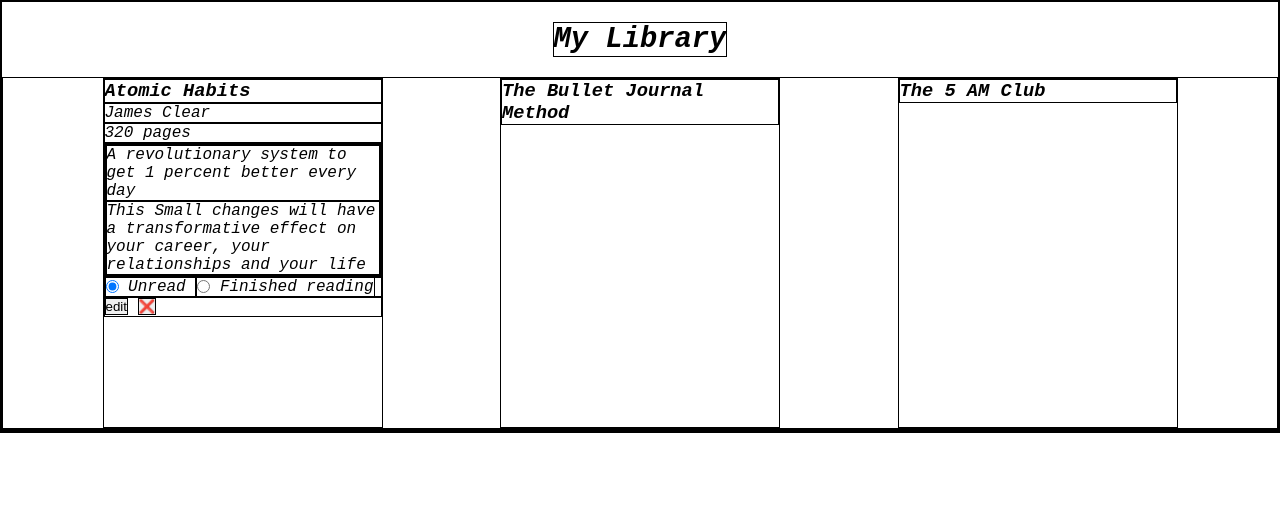
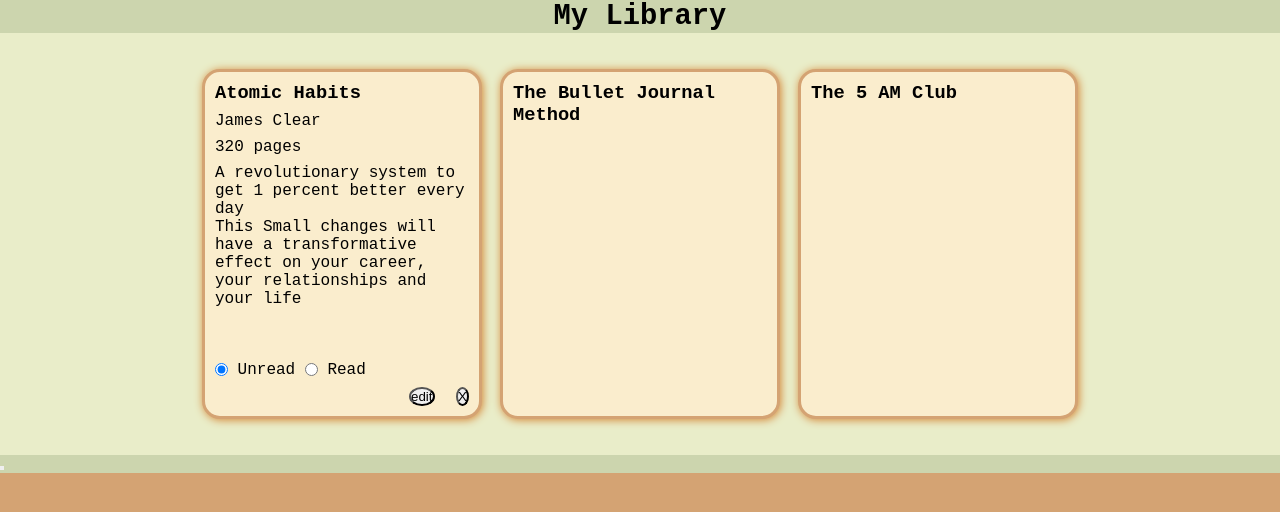
Before and after one commit to RhazzXIX/project-library, a website: page base/index.html in a window 1280 px wide. Drawn offline with Linux system fonts and the light colour scheme.

Commit message:
Set up initial CSS Book Cards structure & Page style

```diff
--- a/base/index.html
+++ b/base/index.html
@@ -16,8 +16,9 @@
         <div class="summary">
           <ul>
             <li>A revolutionary system to get 1 percent better every day</li>
-                 <li>This Small changes will have a transformative effect on your career,
-                     your relationships and your life
+            <li>
+              This Small changes will have a transformative effect on your
+              career, your relationships and your life
             </li>
           </ul>
         </div>
@@ -28,24 +29,25 @@
           </label>
           <label for="read">
             <input type="radio" name="read" id="read" />
-                Finished reading
+            Read
           </label>
         </div>
         <div class="buttons">
-              <button type="button">edit</button>
-              <button type="button">❌</button>
+          <button type="button" id="edit-book">edit</button>
+          <button type="button" id="del-book">X</button>
         </div>
-
       </div>
       <div class="card">
         <h3 class="book-title">The Bullet Journal Method</h3>
+
       </div>
       <div class="card">
         <h3 class="book-title">The 5 AM Club</h3>
       </div>
-
-
     </main>
+    <section id="modify">
+      <button id="addBook" type="button"></button>
+    </section>
     <footer class="main"></footer>
   </body>
 </html>
--- a/base/style.css
+++ b/base/style.css
@@ -2,29 +2,36 @@
   margin: 0;
   padding: 0;
   box-sizing: border-box;
-  border: 1px solid black;
+  /* outline: 1px solid black; */
 }
 
 :root {
   font-size: 16px;
   --baseFonts: "Courier New", Courier, monospace, sans-serif;
-  font-style: italic;
+  /* pallete */
+  background-color: #CCD5AE;
+  background-color: #E9EDC9;
+  background-color: #FEFAE0;
+  background-color: #FAEDCD;
+  background-color: #D4A373;
 }
 body {
   font-family: var(--baseFonts);
 }
 
 header.main {
-  width: max-content;
-  margin: 20px auto;
-
+  text-align: center;
+  padding: 20px auto;
+  background-color: #CCD5AE;
   font-size: 1.8rem;
   font-weight: 700;
 }
 
 main.library {
+  background-color: #E9EDC9;
+  padding: 36px;
   display: flex;
-  justify-content: space-evenly;
+  justify-content: center;
   flex-wrap: wrap;
   gap: 18px;
 }
@@ -32,6 +39,15 @@
 div.card {
   width: 280px;
   height: 350px;
+  border: 3px solid #D4A373;
+  box-shadow: 1px 1px 8px #d48434;
+  border-radius: 18px;
+  background-color: #FAEDCD;
+
+  padding: 10px;
+  display: grid;
+  gap: 8px;
+  grid-template-rows: repeat(3, auto) 1fr repeat(2, auto);
 }
 
 ul {
@@ -41,3 +57,25 @@
 input[type="radio"] {
   vertical-align: -2px;
 }
+
+div.buttons {
+  justify-self: end;
+}
+
+div.buttons button {
+  appearance: none;
+  margin-left: 12px;
+  border-radius: 100%;
+}
+
+div.buttons button:hover {
+  appearance: none;
+  text-shadow: 1px 1px 8px rgb(0, 0, 0);
+}
+
+section#modify{
+  background-color: #CCD5AE;
+}
+footer.main {
+  background-color: #D4A373;
+}
```
Lines whose indentation alone changed are shown as unchanged.
